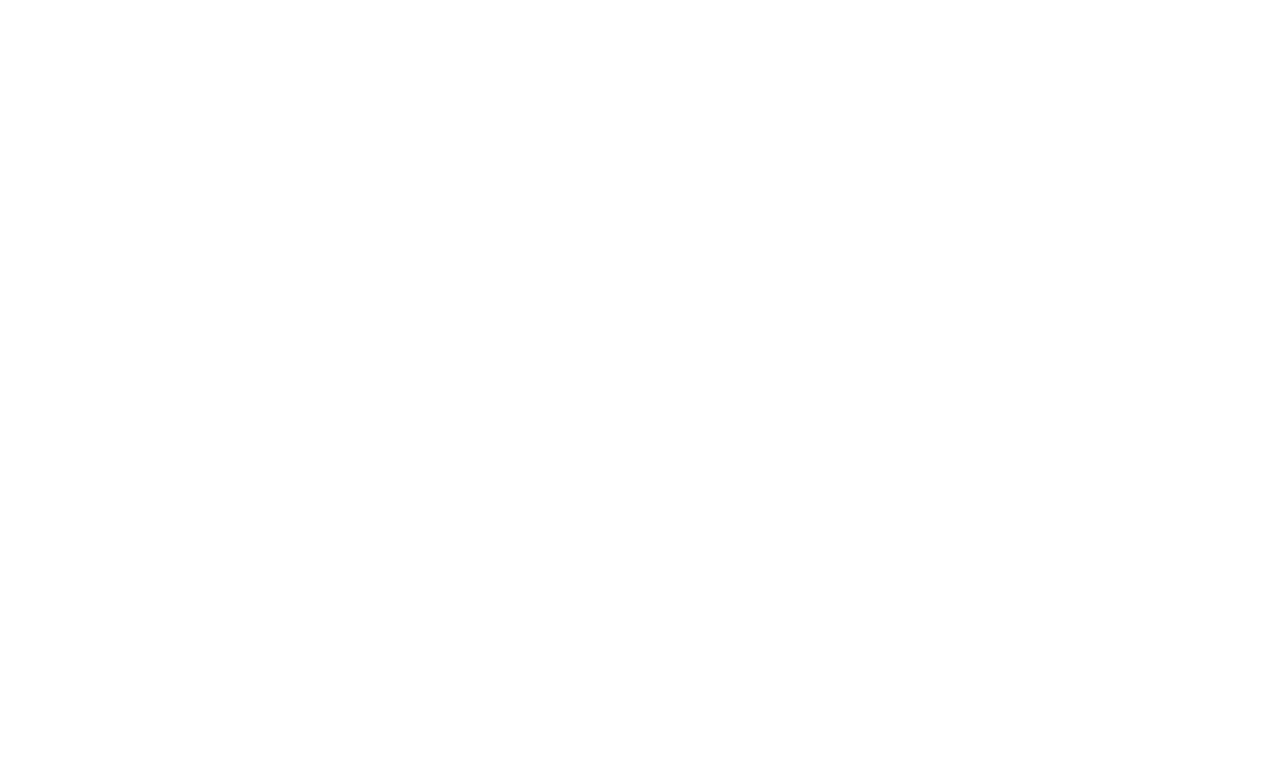
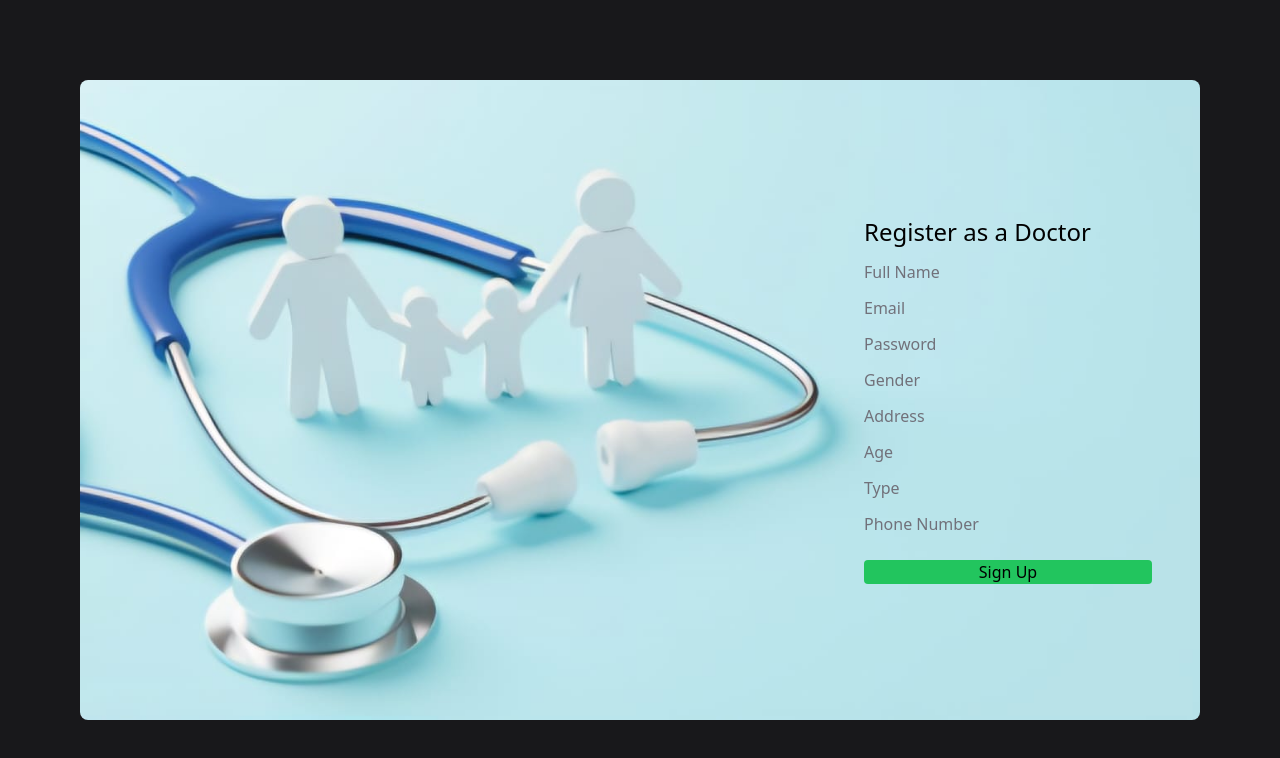
Before and after one commit to Asmitkr/HealthCare2.0, a React (Vite) app in the folder frontend/healthcare/: page /signup_dr in a window 1280 px wide. Before the commit this address had no page. Shown: the top 758 px of the page. Built offline with nearby package versions, Linux system fonts and the light colour scheme.

Commit message:
frontend 2

```diff
--- a/frontend/healthcare/src/App.jsx
+++ b/frontend/healthcare/src/App.jsx
@@ -2,6 +2,9 @@
 import './index.css'
 import Login from './components/Login'
 import Signup from './components/Signup'
+import Signup_user from './components/Signup_user'
+import Signup_dr from './components/Signup_dr'
+import Signup_comp from './components/Signup_comp'
 //import Doctor from './components/Doctor'
 //import Insurance from './components/insurance'
 //import User from './components/user'
@@ -15,8 +18,11 @@
   return (
     <>
         <Routes>
-          <Route path='/login' element={<Login/>}/>
+          <Route path='/' element={<Login/>}/>
           <Route path='/signup' element={<Signup/>}/>
+          <Route path='/signup_user' element={<Signup_user/>}/>
+          <Route path='/signup_dr' element={<Signup_dr/>}/>
+          <Route path='/signup_comp' element={<Signup_comp/>}/>
         </Routes>
         <ToastContainer position='top-center'/>
     </>
--- a/frontend/healthcare/src/components/Login.jsx
+++ b/frontend/healthcare/src/components/Login.jsx
@@ -13,6 +13,7 @@
             <input className="placeholder:text-zinc-500 bg-transparent w-72 outline-none rounded" type="password" placeholder='password' />
             <input className='placeholder:text-zinc-500 bg-green-500 w-72 outline-none rounded mt-3' type="submit" value="Login" />
             </form>
+            <a className='absolute right-0 text-blue-500 mt-3' href="/signup">Don't have an Account!</a>
         </div>
         </div>
 
--- a/frontend/healthcare/src/components/Signup.jsx
+++ b/frontend/healthcare/src/components/Signup.jsx
@@ -5,16 +5,10 @@
   return (
     <div className='py-20 px-20 flex justify-center w-full h-screen bg-zinc-900'>
         <div className='relative flex flex-col justify-center  w-full rounded-lg' style={{ backgroundImage: `url(${image})`, backgroundSize:'cover'}}>
-        <div className='absolute right-12'>
-            <h1 className=' text-2xl mb-3'>Register</h1>
-            <form className=" flex flex-col h-1/2" action="">
-            <input className="placeholder:text-zinc-500 bg-transparent w-72 mb-3 outline-none rounded" type="text" placeholder='Name' />
-            <input className="placeholder:text-zinc-500 bg-transparent w-72 mb-3 outline-none rounded" type="text" placeholder='email' />
-            <input className="placeholder:text-zinc-500 bg-transparent w-72 mb-3 outline-none rounded" type="password" placeholder='password' />
-            <input className="placeholder:text-zinc-500 bg-transparent w-72 mb-3 outline-none rounded" type="text" placeholder='Address' />
-            <input className="placeholder:text-zinc-500 bg-transparent w-72 mb-3 outline-none rounded" type="Number" placeholder='Phone Number' />
-            <input className='placeholder:text-zinc-500 bg-green-500 w-72 outline-none rounded mt-3' type="submit" value="Sign Up" />
-            </form>
+        <div className='flex flex-col absolute right-12'>
+            <a className='text-blue-800' href="/signup_user">Register as User</a>
+            <a className='text-blue-800' href="/signup_dr">Register as Doctor</a>
+            <a className='text-blue-800' href="/signup_comp">Register as Company</a>
         </div>
         </div>
 
--- /dev/null
+++ b/frontend/healthcare/src/components/Signup_comp.jsx
@@ -0,0 +1,25 @@
+import React from 'react'
+import image from '../assets/login.jpg'
+
+const Signup_comp = () => {
+  return (
+    <div><div><div><div className='py-20 px-20 flex justify-center w-full h-screen bg-zinc-900'>
+    <div className='relative flex flex-col justify-center  w-full rounded-lg' style={{ backgroundImage: `url(${image})`, backgroundSize:'cover'}}>
+    <div className='absolute right-12'>
+        <h1 className=' text-2xl mb-3'>Register as a Company</h1>
+        <form className=" flex flex-col h-1/2" action="">
+        <input className="placeholder:text-zinc-500 bg-transparent w-72 mb-3 outline-none rounded" type="text" placeholder='Name' />
+        <input className="placeholder:text-zinc-500 bg-transparent w-72 mb-3 outline-none rounded" type="text" placeholder='Email' />
+        <input className="placeholder:text-zinc-500 bg-transparent w-72 mb-3 outline-none rounded" type="password" placeholder='Password' />
+        <input className="placeholder:text-zinc-500 bg-transparent w-72 mb-3 outline-none rounded" type="text" placeholder='Address' />
+        <input className="placeholder:text-zinc-500 bg-transparent w-72 mb-3 outline-none rounded" type="text" placeholder='Phone Number' />
+        <input className='placeholder:text-zinc-500 bg-green-500 w-72 outline-none rounded mt-3' type="submit" value="Sign Up" />
+        </form>
+    </div>
+    </div>
+
+</div></div></div></div>
+  )
+}
+
+export default Signup_comp
--- /dev/null
+++ b/frontend/healthcare/src/components/Signup_dr.jsx
@@ -0,0 +1,28 @@
+import React from 'react'
+import image from '../assets/login.jpg'
+
+const Signup_dr = () => {
+  return (
+    <div><div><div className='py-20 px-20 flex justify-center w-full h-screen bg-zinc-900'>
+    <div className='relative flex flex-col justify-center  w-full rounded-lg' style={{ backgroundImage: `url(${image})`, backgroundSize:'cover'}}>
+    <div className='absolute right-12'>
+        <h1 className=' text-2xl mb-3'>Register as a Doctor</h1>
+        <form className=" flex flex-col h-1/2" action="">
+        <input className="placeholder:text-zinc-500 bg-transparent w-72 mb-3 outline-none rounded" type="text" placeholder='Full Name' />
+        <input className="placeholder:text-zinc-500 bg-transparent w-72 mb-3 outline-none rounded" type="text" placeholder='Email' />
+        <input className="placeholder:text-zinc-500 bg-transparent w-72 mb-3 outline-none rounded" type="password" placeholder='Password' />
+        <input className="placeholder:text-zinc-500 bg-transparent w-72 mb-3 outline-none rounded" type="text" placeholder='Gender' />
+        <input className="placeholder:text-zinc-500 bg-transparent w-72 mb-3 outline-none rounded" type="text" placeholder='Address' />
+        <input className="placeholder:text-zinc-500 bg-transparent w-72 mb-3 outline-none rounded" type="Number" placeholder='Age' />
+        <input className="placeholder:text-zinc-500 bg-transparent w-72 mb-3 outline-none rounded" type="Number" placeholder='Type' />
+        <input className="placeholder:text-zinc-500 bg-transparent w-72 mb-3 outline-none rounded" type="text" placeholder='Phone Number' />
+        <input className='placeholder:text-zinc-500 bg-green-500 w-72 outline-none rounded mt-3' type="submit" value="Sign Up" />
+        </form>
+    </div>
+    </div>
+
+</div></div></div>
+  )
+}
+
+export default Signup_dr
--- /dev/null
+++ b/frontend/healthcare/src/components/Signup_user.jsx
@@ -0,0 +1,27 @@
+import React from 'react'
+import image from '../assets/login.jpg'
+
+const Signup_user = () => {
+  return (
+    <div><div className='py-20 px-20 flex justify-center w-full h-screen bg-zinc-900'>
+    <div className='relative flex flex-col justify-center  w-full rounded-lg' style={{ backgroundImage: `url(${image})`, backgroundSize:'cover'}}>
+    <div className='absolute right-12'>
+        <h1 className=' text-2xl mb-3'>Register as a User</h1>
+        <form className=" flex flex-col h-1/2" action="">
+        <input className="placeholder:text-zinc-500 bg-transparent w-72 mb-3 outline-none rounded" type="text" placeholder='Full Name' />
+        <input className="placeholder:text-zinc-500 bg-transparent w-72 mb-3 outline-none rounded" type="text" placeholder='Email' />
+        <input className="placeholder:text-zinc-500 bg-transparent w-72 mb-3 outline-none rounded" type="password" placeholder='Password' />
+        <input className="placeholder:text-zinc-500 bg-transparent w-72 mb-3 outline-none rounded" type="text" placeholder='Gender' />
+        <input className="placeholder:text-zinc-500 bg-transparent w-72 mb-3 outline-none rounded" type="text" placeholder='Address' />
+        <input className="placeholder:text-zinc-500 bg-transparent w-72 mb-3 outline-none rounded" type="Number" placeholder='Age' />
+        <input className="placeholder:text-zinc-500 bg-transparent w-72 mb-3 outline-none rounded" type="text" placeholder='Phone Number' />
+        <input className='placeholder:text-zinc-500 bg-green-500 w-72 outline-none rounded mt-3' type="submit" value="Sign Up" />
+        </form>
+    </div>
+    </div>
+
+</div></div>
+  )
+}
+
+export default Signup_user
```
